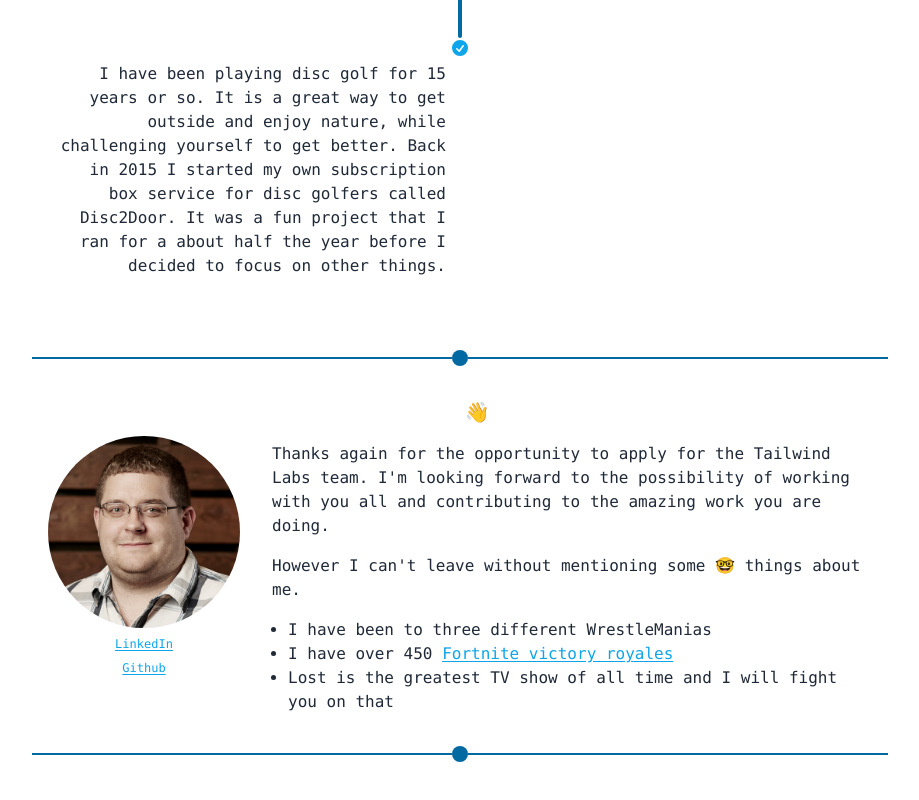
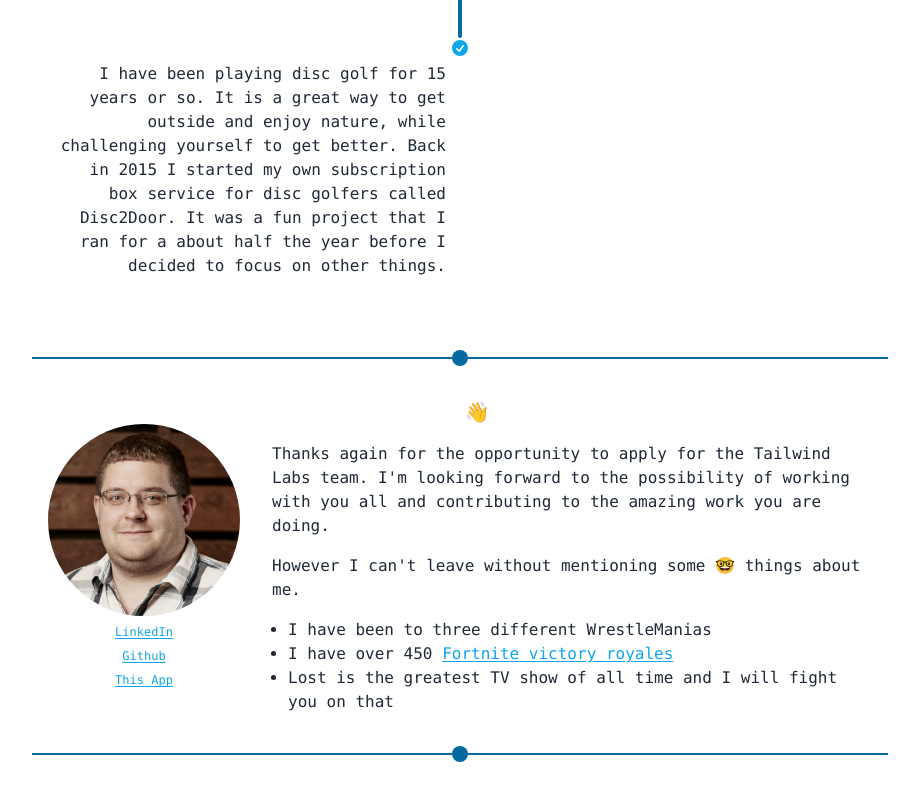
Before and after one commit to codytooker/TailwindApp, a React (Vite) app: page / in a window 1280 px wide. Shown: the part 1630-2430 px from the top of the page, without its empty margins (180-1099 px from the left). Built offline with nearby package versions, Linux system fonts and the light colour scheme.

Commit message:
add app link

```diff
--- a/src/sections/Outro.tsx
+++ b/src/sections/Outro.tsx
@@ -46,6 +46,9 @@ export function Outro() {
                             LinkedIn
                         </Link>
                         <Link href="https://github.com/codytooker">Github</Link>
+                        <Link href="https://github.com/codytooker/TailwindApp">
+                            This App
+                        </Link>
                     </div>
                 </div>
             </div>
```
